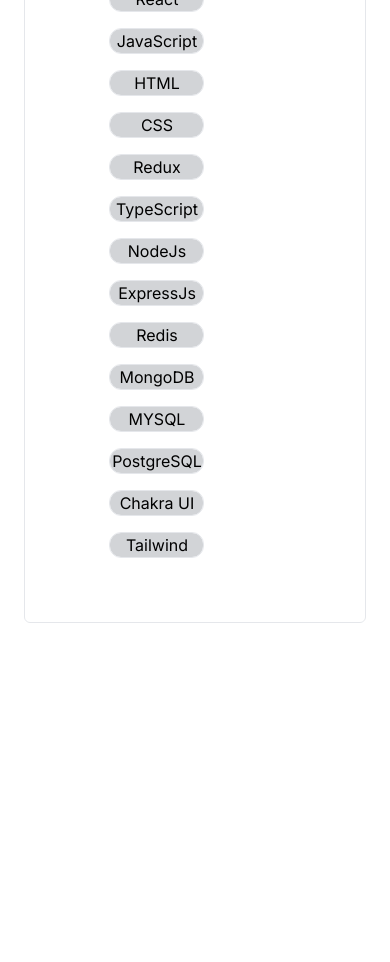
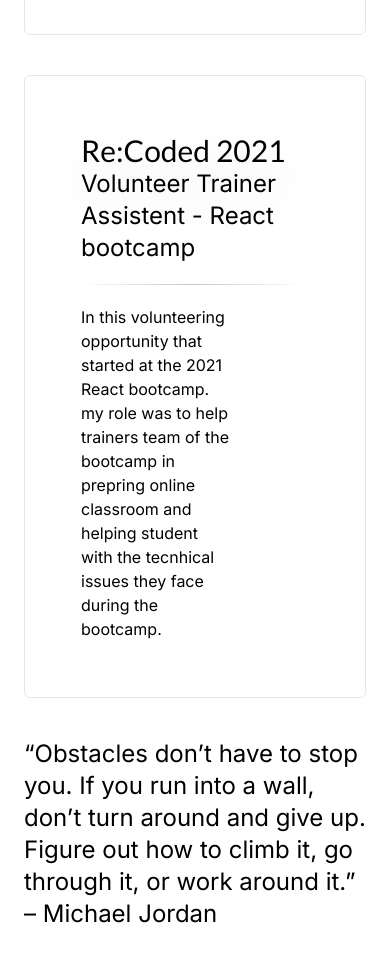
Before and after one commit to mahmodlte/mah-codes, a Next.js app: page / in a window 390 px wide. Shown: the part 1880-2842 px from the top of the page. Before the commit the page ends 2639 px from the top, so only its background shows below. Built offline with nearby package versions, Linux system fonts and the light colour scheme.

Commit message:
added content and made it responsive

```diff
--- a/components/Experiences.jsx
+++ b/components/Experiences.jsx
@@ -2,14 +2,14 @@
 
 const Experiences = () => {
   return (
-    <section className=" my-14">
+    <section className=" antialiased h-full my-14">
       <div>
         <h1 className="text-center text-5xl dark:text-white my-16 font-OsWald">
           Experiences
         </h1>
         <hr class="my-12 h-px border-t-0 bg-transparent dark:bg-gradient-to-r dark:from-transparent dark:via-teal-400 opacity-25 dark:opacity-100 bg-gradient-to-r from-transparent via-neutral-900 " />
       </div>
-      <div className="h-full w-full bg-white  rounded-md bg-clip-padding backdrop-filter backdrop-blur-sm bg-opacity-20 border dark:border-teal-500">
+      <div className="h-full w-full bg-white rounded-md bg-clip-padding backdrop-filter backdrop-blur-sm bg-opacity-20 border dark:border-teal-500">
         <div className="m-14">
           <h3 className="text-3xl drop-shadow-2xl dark:text-white font-lato ">
             Scopic Software Oct \ 2021 - Oct \ 2022
@@ -24,7 +24,7 @@
             sized projects on building the front-end of websites and fixing bugs
             on these websites
           </p>
-          <div className="flex justify-evenly w-2/3 flex-wrap">
+          <div className="sm:flex hidden justify-evenly w-2/3 flex-wrap">
             <Badge title="React" />
             <Badge title="JavaScript" />
             <Badge title="HTML" />
@@ -42,6 +42,30 @@
           </div>
         </div>
       </div>
+      <div className="my-10 h-full w-full bg-white  rounded-md bg-clip-padding backdrop-filter backdrop-blur-sm bg-opacity-20 border dark:border-teal-500">
+        <div className="m-14">
+          <h3 className="text-3xl drop-shadow-2xl dark:text-white font-lato ">
+            Re:Coded 2021
+          </h3>
+          <h4 className="dark:text-white text-2xl">
+            Volunteer Trainer Assistent - React bootcamp
+          </h4>
+          <hr class="my-5 w-56 h-px border-t-0 bg-transparent dark:bg-gradient-to-r dark:from-transparent dark:via-teal-400 opacity-25 dark:opacity-100 bg-gradient-to-r from-transparent via-neutral-900 " />
+
+          <p className="dark:text-white w-2/3 ">
+            In this volunteering opportunity that started at the 2021 React
+            bootcamp. my role was to help trainers team of the bootcamp in
+            prepring online classroom and helping student with the tecnhical
+            issues they face during the bootcamp.
+          </p>
+          <div className="sm:flex hidden justify-evenly w-2/3 flex-wrap"></div>
+        </div>
+      </div>
+      <h4 className="dark:text-white text-2xl">
+        “Obstacles don’t have to stop you. If you run into a wall, don’t turn
+        around and give up. Figure out how to climb it, go through it, or work
+        around it.” – Michael Jordan
+      </h4>
     </section>
   );
 };
```
